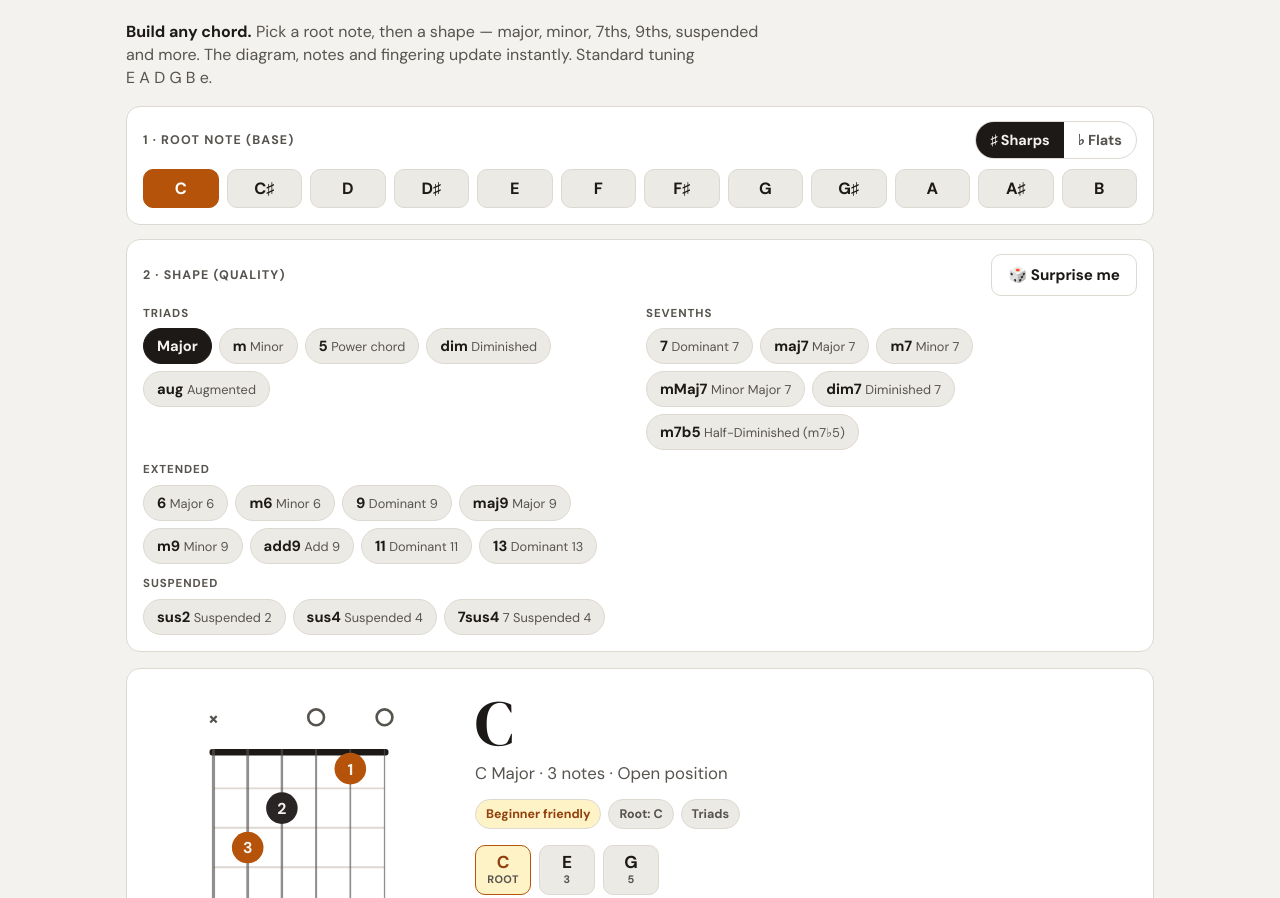
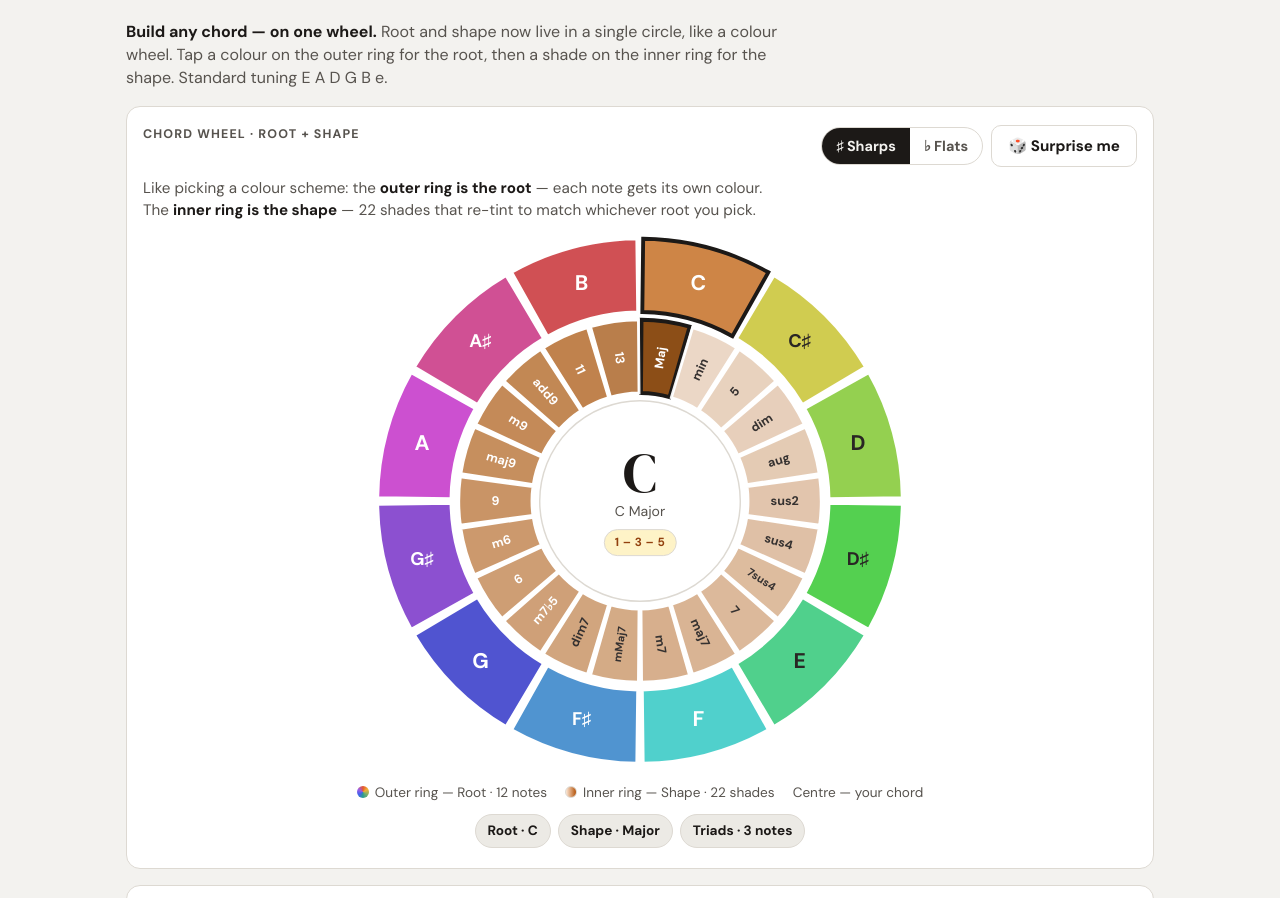
Before and after one commit to ramose/guitar-chords, a plain HTML site: page index.html in a window 1280 px wide. Shown: the top 898 px of the page. Drawn offline with Linux system fonts and the light colour scheme.

Commit message:
Use one circular chord wheel for Root and Shape

```diff
--- a/index.html
+++ b/index.html
@@ -48,28 +48,41 @@
         border:0; background:transparent; color:var(--ink-soft); padding:6px 14px; font-size:.9rem; font-weight:600; min-height:2.25rem;
       }
       .seg button[aria-pressed="true"]{ background:var(--ink); color:var(--bg); }
-      .root-grid{ display:grid; grid-template-columns:repeat(6,1fr); gap:8px; }
-      @media (min-width:640px){ .root-grid{ grid-template-columns:repeat(12,1fr); } }
-      .root-btn{
-        border:1px solid var(--line); background:var(--panel-2); color:var(--ink);
-        border-radius:10px; font-size:1.02rem; font-weight:700; padding:8px 2px;
+      /* ---------- Chord wheel (root + shape in one circle) ---------- */
+      .wheel-card{ padding:18px 16px 20px; }
+      .wheel-head{ align-items:flex-start; }
+      .wheel-actions{ display:flex; gap:8px; flex-wrap:wrap; align-items:center; }
+      .wheel-sub{ margin:2px 0 4px; color:var(--ink-soft); font-size:.95rem; max-width:62ch; }
+      .wheel-sub strong{ color:var(--ink); }
+      .wheel-wrap{ position:relative; width:100%; max-width:540px; margin:10px auto 2px; aspect-ratio:1/1; }
+      .wheel-wrap svg{ width:100%; height:auto; display:block; overflow:visible; }
+      .wedge{ cursor:pointer; outline:none; }
+      .wedge path{ stroke:var(--panel); stroke-width:3; transition:filter .15s ease, opacity .15s ease; }
+      .wedge:hover path, .wedge:focus-visible path{ filter:brightness(1.1) saturate(1.1); }
+      .wedge text{ pointer-events:none; font-family:"DM Sans", system-ui, sans-serif; }
+      .wedge.is-selected path{ stroke:var(--ink); stroke-width:4; }
+      .wedge:not(.is-selected){ opacity:.94; }
+      .wheel-center{
+        position:absolute; left:50%; top:50%; transform:translate(-50%,-50%);
+        width:36%; text-align:center; pointer-events:none;
+        display:flex; flex-direction:column; align-items:center; justify-content:center; gap:2px;
       }
-      .root-btn small{ display:block; font-size:.62rem; font-weight:500; color:var(--ink-soft); letter-spacing:.04em; }
-      .root-btn[aria-pressed="true"]{ background:var(--accent); border-color:var(--accent); color:#fff; }
-      .root-btn[aria-pressed="true"] small{ color:rgba(255,255,255,.85); }
-      @media (prefers-color-scheme: dark){ .root-btn[aria-pressed="true"]{ color:#1c1917; } .root-btn[aria-pressed="true"] small{ color:rgba(28,25,23,.75); } }
-
-      .quality-groups{ display:grid; gap:12px; }
-      @media (min-width:760px){ .quality-groups{ grid-template-columns:1fr 1fr; } .quality-groups .qgroup:last-child{ grid-column:1 / -1; } }
-      .qgroup-label{ font-size:.72rem; font-weight:700; letter-spacing:.08em; text-transform:uppercase; color:var(--ink-soft); margin:0 0 6px; }
-      .chip-row{ display:flex; flex-wrap:wrap; gap:7px; }
-      .chip{
-        border:1px solid var(--line); background:var(--panel-2); color:var(--ink);
-        border-radius:999px; padding:7px 13px; font-size:.92rem; font-weight:600;
+      .wc-name{ font-family:"DM Serif Display", Georgia, serif; font-size:clamp(2.1rem,9vw,3.5rem); line-height:1; margin:0; }
+      .wc-long{ font-size:.88rem; color:var(--ink-soft); line-height:1.25; text-transform:capitalize; }
+      .wc-formula{
+        margin-top:7px; font-size:.74rem; font-weight:700; letter-spacing:.04em;
+        background:var(--accent-soft); color:var(--accent-strong);
+        border:1px solid var(--line); border-radius:999px; padding:4px 10px; white-space:nowrap;
       }
-      .chip .chip-sub{ font-weight:400; color:var(--ink-soft); font-size:.8rem; }
-      .chip[aria-pressed="true"]{ background:var(--ink); border-color:var(--ink); color:var(--bg); }
-      .chip[aria-pressed="true"] .chip-sub{ color:var(--bg); opacity:.75; }
+      @media (prefers-color-scheme: dark){ .wc-formula{ color:var(--accent); } }
+      .wheel-legend{ display:flex; gap:8px 18px; flex-wrap:wrap; justify-content:center; margin-top:12px; font-size:.85rem; color:var(--ink-soft); }
+      .wheel-legend .dot{ display:inline-block; width:12px; height:12px; border-radius:50%; margin-right:6px; vertical-align:-1px; }
+      .dot-outer{ background:conic-gradient(#e4572e,#f2b134,#7fb069,#2a9d8f,#4361ee,#9b5de5,#e4572e); }
+      .dot-inner{ background:linear-gradient(90deg,#fde8d7,#b45309); border:1px solid var(--line); }
+      .wheel-readout{ display:flex; flex-wrap:wrap; gap:7px; justify-content:center; margin-top:12px; }
+      .readout-pill{ font-size:.85rem; font-weight:600; background:var(--panel-2); border:1px solid var(--line); border-radius:999px; padding:6px 12px; }
+      .readout-pill b{ font-weight:700; }
+      @media (max-width:480px){ .wc-long{ font-size:.78rem; } .wc-formula{ font-size:.66rem; padding:3px 8px; } }
 
       /* ---------- Result ---------- */
       .result{
@@ -139,26 +152,35 @@
   </head>
   <body>
     <main>
-      <p class="intro"><strong>Build any chord.</strong> Pick a root note, then a shape — major, minor, 7ths, 9ths, suspended and more. The diagram, notes and fingering update instantly. Standard tuning E&nbsp;A&nbsp;D&nbsp;G&nbsp;B&nbsp;e.</p>
+      <p class="intro"><strong>Build any chord — on one wheel.</strong> Root and shape now live in a single circle, like a colour wheel. Tap a colour on the outer ring for the root, then a shade on the inner ring for the shape. Standard tuning E&nbsp;A&nbsp;D&nbsp;G&nbsp;B&nbsp;e.</p>
 
       <div class="controls">
-        <section class="control-card" aria-labelledby="root-title">
-          <div class="control-head">
-            <h2 class="control-title" id="root-title">1 · Root note (base)</h2>
-            <div class="seg" role="group" aria-label="Accidental style">
-              <button type="button" id="acc-sharp" aria-pressed="true">♯ Sharps</button>
-              <button type="button" id="acc-flat" aria-pressed="false">♭ Flats</button>
+        <section class="control-card wheel-card" aria-labelledby="wheel-title">
+          <div class="control-head wheel-head">
+            <h2 class="control-title" id="wheel-title">Chord wheel · Root + Shape</h2>
+            <div class="wheel-actions">
+              <div class="seg" role="group" aria-label="Accidental style">
+                <button type="button" id="acc-sharp" aria-pressed="true">♯ Sharps</button>
+                <button type="button" id="acc-flat" aria-pressed="false">♭ Flats</button>
+              </div>
+              <button type="button" class="ghost-btn" id="shuffle-btn">🎲 Surprise me</button>
             </div>
           </div>
-          <div class="root-grid" id="root-grid"></div>
-        </section>
-
-        <section class="control-card" aria-labelledby="quality-title">
-          <div class="control-head">
-            <h2 class="control-title" id="quality-title">2 · Shape (quality)</h2>
-            <button type="button" class="ghost-btn" id="shuffle-btn">🎲 Surprise me</button>
+          <p class="wheel-sub">Like picking a colour scheme: the <strong>outer ring is the root</strong> — each note gets its own colour. The <strong>inner ring is the shape</strong> — 22 shades that re-tint to match whichever root you pick.</p>
+          <div class="wheel-wrap">
+            <div id="wheel"></div>
+            <div class="wheel-center" aria-hidden="true">
+              <p class="wc-name" id="wheel-center-name">C</p>
+              <div class="wc-long" id="wheel-center-long">C major</div>
+              <div class="wc-formula" id="wheel-center-formula">1 – 3 – 5</div>
+            </div>
           </div>
-          <div class="quality-groups" id="quality-groups"></div>
+          <div class="wheel-legend" aria-hidden="true">
+            <span><i class="dot dot-outer"></i>Outer ring — Root · 12 notes</span>
+            <span><i class="dot dot-inner"></i>Inner ring — Shape · 22 shades</span>
+            <span>Centre — your chord</span>
+          </div>
+          <div class="wheel-readout" id="wheel-readout" aria-live="polite"></div>
         </section>
       </div>
 
@@ -497,43 +519,90 @@
       return s;
     }
 
-    /* ================= Rendering ================= */
-    var rootGrid = document.getElementById("root-grid");
-    var qualityGroups = document.getElementById("quality-groups");
+    /* ================= Chord wheel (root + shape in one circle) ================= */
+    var SHORT_LABEL = { "":"Maj", "m":"min", "mMaj7":"mMaj7", "m7b5":"m7♭5" };
+    function shortLabel(key){ return SHORT_LABEL.hasOwnProperty(key) ? SHORT_LABEL[key] : key; }
+    function rootHue(pc){ return (28 + pc * 30) % 360; }
+    function polar(cx, cy, r, deg){
+      var rad = deg * Math.PI / 180;
+      return [cx + r * Math.cos(rad), cy + r * Math.sin(rad)];
+    }
+    function wedgePath(cx, cy, rO, rI, a0, a1){
+      var p1 = polar(cx, cy, rO, a0), p2 = polar(cx, cy, rO, a1);
+      var p3 = polar(cx, cy, rI, a1), p4 = polar(cx, cy, rI, a0);
+      var large = (a1 - a0) > 180 ? 1 : 0;
+      return "M" + p1[0].toFixed(1) + " " + p1[1].toFixed(1) +
+        " A" + rO + " " + rO + " 0 " + large + " 1 " + p2[0].toFixed(1) + " " + p2[1].toFixed(1) +
+        " L" + p3[0].toFixed(1) + " " + p3[1].toFixed(1) +
+        " A" + rI + " " + rI + " 0 " + large + " 0 " + p4[0].toFixed(1) + " " + p4[1].toFixed(1) + " Z";
+    }
+    function esc(s){ return String(s).replace(/&/g,"&amp;").replace(/</g,"&lt;"); }
+
+    function wheelSVG(){
+      var S = 560, cx = 280, cy = 280;
+      var hue = rootHue(state.root);
+      var s = '<svg viewBox="0 0 ' + S + ' ' + S + '" role="group" aria-label="Chord wheel: outer ring is the root note, inner ring is the shape">';
+      /* outer ring — 12 roots, one colour each, C at the top, clockwise */
+      for (var pc = 0; pc < 12; pc++){
+        var a0 = -90 + pc * 30, a1 = a0 + 30, mid = a0 + 15;
+        var h = rootHue(pc);
+        var fill = "hsl(" + h + ",58%,54%)";
+        var darkText = h > 38 && h < 172;
+        var tc = darkText ? "#1c1917" : "#ffffff";
+        var sel = pc === state.root;
+        var pos = polar(cx, cy, 234, mid);
+        s += '<g class="wedge' + (sel ? " is-selected" : "") + '" data-kind="root" data-value="' + pc + '" tabindex="0" role="button" aria-pressed="' + sel + '" aria-label="Root ' + esc(noteName(pc)) + '">';
+        s += '<path d="' + wedgePath(cx, cy, 272, 196, a0 + 0.7, a1 - 0.7) + '" fill="' + fill + '"/>';
+        s += '<text x="' + pos[0].toFixed(1) + '" y="' + pos[1].toFixed(1) + '" text-anchor="middle" dominant-baseline="central" font-size="' + (noteName(pc).length > 1 ? 19 : 22) + '" font-weight="700" fill="' + tc + '">' + esc(noteName(pc)) + '</text>';
+        s += '</g>';
+      }
+      /* inner ring — 22 shapes, shades of the selected root colour */
+      var n = QUALITY_ORDER.length;
+      for (var i = 0; i < n; i++){
+        var key = QUALITY_ORDER[i];
+        var step = 360 / n;
+        var b0 = -90 + i * step, b1 = b0 + step, bmid = b0 + step / 2;
+        var L = 86 - (i / (n - 1)) * 38; /* 86% → 48%, light to deep around the wheel */
+        var isSel = key === state.quality;
+        var ifill = isSel ? "hsl(" + hue + ",72%,32%)" : "hsl(" + hue + ",48%," + L.toFixed(0) + "%)";
+        var itc = isSel ? "#ffffff" : (L > 64 ? "#292524" : "#ffffff");
+        var ipos = polar(cx, cy, 150, bmid);
+        var rot = bmid; if (rot > 90 && rot < 270) rot += 180; /* never upside-down */
+        var lab = shortLabel(key);
+        s += '<g class="wedge' + (isSel ? " is-selected" : "") + '" data-kind="quality" data-value="' + esc(key) + '" tabindex="0" role="button" aria-pressed="' + isSel + '" aria-label="Shape ' + esc(QUALITIES[key].label) + '">';
+        s += '<path d="' + wedgePath(cx, cy, 188, 112, b0 + 0.5, b1 - 0.5) + '" fill="' + ifill + '"/>';
+        s += '<text transform="translate(' + ipos[0].toFixed(1) + ' ' + ipos[1].toFixed(1) + ') rotate(' + rot.toFixed(1) + ')" text-anchor="middle" dominant-baseline="central" font-size="' + (lab.length > 4 ? 11.5 : 13) + '" font-weight="' + (isSel ? 700 : 600) + '" fill="' + itc + '">' + esc(lab) + '</text>';
+        s += '</g>';
+      }
+      /* centre hole */
+      s += '<circle cx="' + cx + '" cy="' + cy + '" r="104" fill="var(--panel)" stroke="var(--line)" stroke-width="1.5"/>';
+      s += "</svg>";
+      return s;
+    }
 
     function buildControls(){
-      rootGrid.innerHTML = "";
-      for (var pc = 0; pc < 12; pc++){
-        (function(pc){
-          var b = document.createElement("button");
-          b.type = "button"; b.className = "root-btn";
-          b.setAttribute("aria-pressed", pc === state.root ? "true" : "false");
-          b.setAttribute("aria-label", "Root " + noteName(pc));
-          b.innerHTML = noteName(pc);
-          b.addEventListener("click", function(){ state.root = pc; state.voicing = "auto"; render(); });
-          rootGrid.appendChild(b);
-        })(pc);
-      }
-      qualityGroups.innerHTML = "";
-      GROUPS.forEach(function(g){
-        var wrap = document.createElement("div"); wrap.className = "qgroup";
-        var lab = document.createElement("p"); lab.className = "qgroup-label"; lab.textContent = g;
-        var row = document.createElement("div"); row.className = "chip-row";
-        QUALITY_ORDER.forEach(function(key){
-          var q = QUALITIES[key];
-          if (q.group !== g) return;
-          var b = document.createElement("button");
-          b.type = "button"; b.className = "chip";
-          b.setAttribute("aria-pressed", key === state.quality ? "true" : "false");
-          var shown = key === "" ? "Major" : key;
-          b.innerHTML = shown + ' <span class="chip-sub">' + (key === "" ? "" : q.label) + "</span>";
-          if (key === "") b.textContent = "Major";
-          b.addEventListener("click", function(){ state.quality = key; state.voicing = "auto"; render(); });
-          row.appendChild(b);
+      var wheel = document.getElementById("wheel");
+      wheel.innerHTML = wheelSVG();
+      var wedges = wheel.querySelectorAll(".wedge");
+      wedges.forEach(function(g){
+        function pick(){
+          if (g.getAttribute("data-kind") === "root") state.root = parseInt(g.getAttribute("data-value"), 10);
+          else state.quality = g.getAttribute("data-value");
+          state.voicing = "auto"; render();
+        }
+        g.addEventListener("click", pick);
+        g.addEventListener("keydown", function(e){
+          if (e.key === "Enter" || e.key === " "){ e.preventDefault(); pick(); }
         });
-        wrap.appendChild(lab); wrap.appendChild(row);
-        qualityGroups.appendChild(wrap);
       });
+      document.getElementById("wheel-center-name").textContent = chordName();
+      document.getElementById("wheel-center-long").textContent = chordLongName();
+      document.getElementById("wheel-center-formula").textContent = QUALITIES[state.quality].formula;
+      var q = QUALITIES[state.quality];
+      document.getElementById("wheel-readout").innerHTML =
+        '<span class="readout-pill">Root · <b>' + esc(noteName(state.root)) + '</b></span>' +
+        '<span class="readout-pill">Shape · <b>' + esc(q.label) + '</b></span>' +
+        '<span class="readout-pill">' + esc(q.group) + ' · ' + q.intervals.length + ' notes</span>';
       document.getElementById("acc-sharp").setAttribute("aria-pressed", state.accidental === "sharp" ? "true" : "false");
       document.getElementById("acc-flat").setAttribute("aria-pressed", state.accidental === "flat" ? "true" : "false");
     }
```
